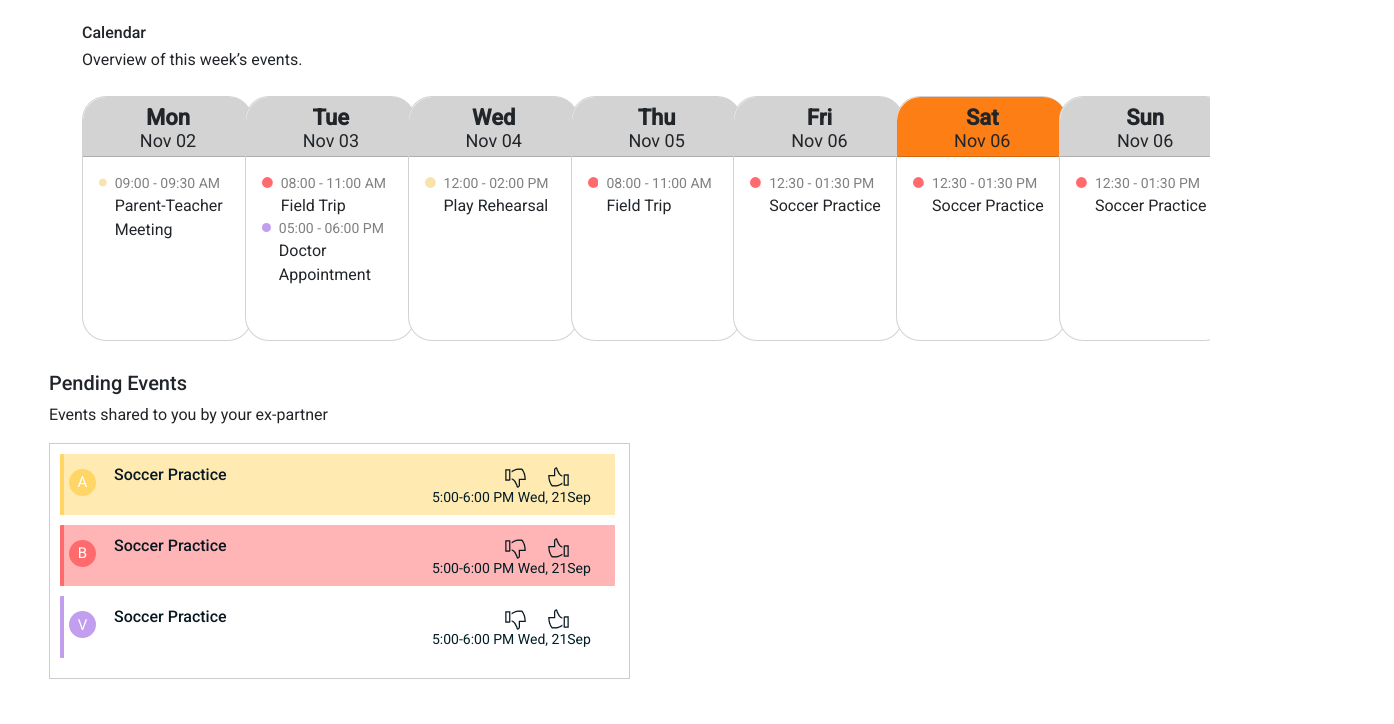
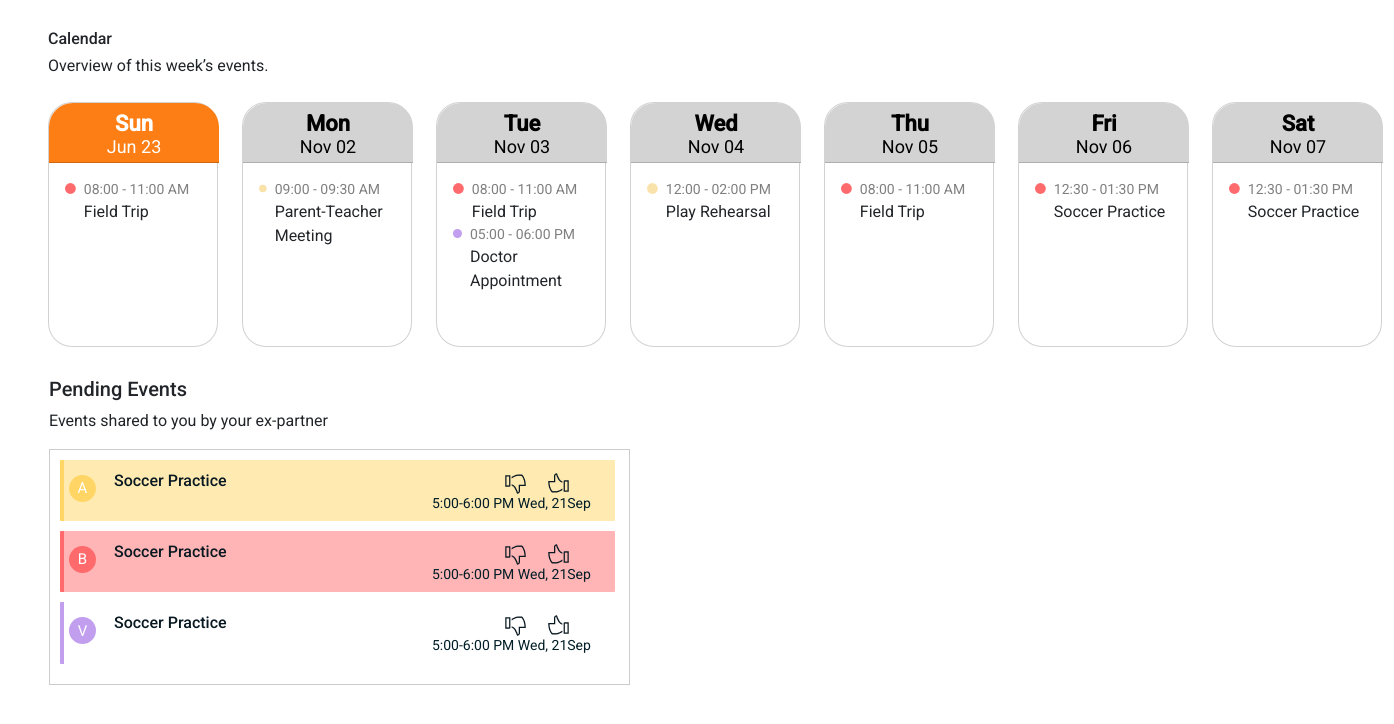
Before and after one commit to JULIERAJ/KIDS-FIRST-v2, a React (Create React App) app in the folder frontend/: page /homedashboard in a window 1280 px wide. Shown: the top 724 px of the page, 1394 px wide, since content can reach past the window. Built offline with nearby package versions, Linux system fonts and the light colour scheme; no server answers.

Commit message:
Add some changes on week events

```diff
--- a/frontend/src/components/HomeDashboard/HomeDashboard.css
+++ b/frontend/src/components/HomeDashboard/HomeDashboard.css
@@ -59,7 +59,6 @@
   border: 1px solid #ccc;
   padding: 10px;
   margin-bottom: 20px;
-
 }
 
 .event-box,
@@ -79,7 +78,6 @@
 }
 
 .message-boxes {
-
   overflow-y: auto;
 }
 
@@ -104,11 +102,11 @@
   display: flex;
 }
 
-  .left-column, .right-column {
+.left-column,
+.right-column {
   width: 555px;
   height: 353px;
 }
-
 
 .pending-events {
   width: 1202px;
@@ -129,7 +127,6 @@
 }
 
 .modal-event {
-
   /* Group 1000006325 */
 
   position: absolute;
@@ -137,8 +134,6 @@ width: 404px;
   height: 309px;
   left: 0px;
   top: 0px;
-
-
 }
 
 .day {
@@ -151,12 +146,12 @@ top: 0px;
 
 /* Apply color for today's date */
 .day-header .weekday.today {
-  color: #EB7005;
+  color: #eb7005;
   font-weight: bold;
 }
 
 .day-header .day.today {
-  color: #EB7005;
+  color: #eb7005;
   font-weight: bold;
 }
 
@@ -165,10 +160,7 @@ top: 0px;
   justify-content: center;
   align-items: center;
   height: 80px;
-
-
 }
-
 
 /* date identity for today : Straight cyan horizontal line */
 .rbc-date-cell.rbc-now.rbc-current button.rbc-button-link::before {
@@ -179,7 +171,7 @@ top: 0px;
   transform: translateY(-50%);
   width: 100px;
   height: 2px;
-  background-color: #34BDC3;
+  background-color: #34bdc3;
 }
 
 /* Adjust the styles for time slots */
@@ -193,7 +185,11 @@ top: 0px;
   margin-top: -10px;
 }
 
+.rbc-time-gutter.rbc-time-column {
+  padding-right: 20px;
+}
 
-.rbc-time-gutter.rbc-time-column {
-  padding-right: 20px
+.week-event {
+  margin-top: 30px;
+  margin-left: 150px;
 }
--- a/frontend/src/components/HomeDashboard/PendingEvents.jsx
+++ b/frontend/src/components/HomeDashboard/PendingEvents.jsx
@@ -9,11 +9,11 @@ import vector from '../../media/icons/Thumbs up.png';
 //////
 const getColorForBackground = (name) => {
   // Check if name is valid (not null or undefined)
-    if (name && typeof name === 'string' && name.length+1 > 0) {
+  if (name && typeof name === 'string' && name.length + 1 > 0) {
     const colorsBackground = {
-      'A': 'rgba(255, 214, 102, 0.5)',
-      'B': 'rgba(255, 107, 109, 0.5)',
-      'C': 'rgba(213, 202, 235, 0.5)',
+      A: 'rgba(255, 214, 102, 0.5)',
+      B: 'rgba(255, 107, 109, 0.5)',
+      C: 'rgba(213, 202, 235, 0.5)',
     };
     return colorsBackground[name.charAt(0).toUpperCase()] || 'rgba(0, 0, 0, 0)';
   } else {
@@ -43,7 +43,7 @@ const getColorForBackground = (name) => {
     top: 0,
     left: 0,
     marginLeft: '5px',
-        marginTop: '15px'
+    marginTop: '15px',
   };
 
   const titleStyle = {
@@ -57,7 +57,7 @@ const getColorForBackground = (name) => {
     marginLeft: '15px',
     position: 'absolute',
     top: '-8px',
-        marginTop: '20px'
+    marginTop: '20px',
   };
 
   const contentWrapperStyle = {
@@ -78,35 +78,38 @@ const getColorForBackground = (name) => {
 
   const boxStyle = {
     backgroundColor: getColorForBackground(kidsName),
-        border:'0px',
+    border: '0px',
     borderLeft: `4px solid ${color}`,
     height: '100%',
     display: 'flex',
     flexDirection: 'row',
     alignItems: 'center',
-        borderRadius:'1px',
+    borderRadius: '1px',
     position: 'relative',
     top: 0,
     left: 0,
-        start: 'top'
-
+    start: 'top',
   };
 
   return (
-        <><div className="event-box" style={boxStyle}>
+    <>
+      <div className="event-box" style={boxStyle}>
         <div style={contentWrapperStyle}>
           <div className="title" style={titleStyle}>
             {title && <span>{title} </span>}
           </div>
           {/* Container for image icons */}
           <div style={{ display: 'flex', alignItems: 'center' }}>
-
             {/* First image icon
                     <ManagePendingEvent>*/}
-                     <img src={image} alt="icon" style={{ marginLeft: '80%', marginRight: '20px' }} />{/*</ManagePendingEvent>*/}
+            <img
+              src={image}
+              alt="icon"
+              style={{ marginLeft: '80%', marginRight: '20px' }}
+            />
+            {/*</ManagePendingEvent>*/}
             {/* Second image icon */}
             <img src={image2} alt="icon" />
-
           </div>
           <div style={timingStyle}>
             {timing && <span style={{ marginLeft: '63%' }}>{timing}</span>}
@@ -117,7 +120,6 @@ const getColorForBackground = (name) => {
         </span>
       </div>
     </>
-
   );
 };
 DayEvent.propTypes = {
@@ -156,7 +158,7 @@ const PendingEvents = () => {
       timing: '5:00-6:00 PM   Wed, 21Sep',
       color: '#ffd666',
       image: thumbsDown,
-            image2: vector
+      image2: vector,
     },
     {
       id: 2,
@@ -165,7 +167,7 @@ const PendingEvents = () => {
       timing: '5:00-6:00 PM   Wed, 21Sep',
       color: '#ff6b6d',
       image: thumbsDown,
-            image2: vector
+      image2: vector,
     },
     {
       id: 3,
@@ -174,7 +176,7 @@ const PendingEvents = () => {
       timing: '5:00-6:00 PM   Wed, 21Sep',
       color: '#c29eef',
       image: thumbsDown,
-            image2: vector
+      image2: vector,
     },
   ];
 
@@ -190,14 +192,11 @@ const PendingEvents = () => {
           ))}
         </div>
       </div>
-
-
     </div>
   );
 };
 
-
 PendingEvents.propTypes = {
-    pendingMessages: PropTypes.array.isRequired // Define prop types here
+  pendingMessages: PropTypes.array.isRequired, // Define prop types here
 };
 export default PendingEvents;
--- a/frontend/src/components/HomeDashboard/WeeksOverview.jsx
+++ b/frontend/src/components/HomeDashboard/WeeksOverview.jsx
@@ -1,5 +1,5 @@
 import React from 'react';
-import { Container, Row, Col, Card } from 'react-bootstrap';
+import { Row, Col, Card } from 'react-bootstrap';
 import 'bootstrap/dist/css/bootstrap.min.css';
 import { FaCircle } from 'react-icons/fa6';
 
@@ -7,6 +7,7 @@ import { FaCircle } from 'react-icons/fa6';
 const customStyles = {
   yellow: {
     backgroundColor: '#ffeb3b', // or any yellow you like
+    color: 'black', // default text color for non-Saturday yellow cards
   },
   red: {
     backgroundColor: '#f44336', // or any red you like
@@ -15,18 +16,19 @@ const customStyles = {
     backgroundColor: '#9c27b0', // or any purple you like
   },
   grey: {
-    backgroundColor: '#D3D3D3 ', // Bootstrap grey
+    backgroundColor: '#D3D3D3', // Bootstrap grey
   },
   orange: {
     backgroundColor: '#fd7e14', // or any orange you like
+    color: 'white', // white text color for Saturday
   },
 };
 
-const DayCard = ({ day, date, events }) => {
-  const headerColor = day === 'Sat' ? customStyles.orange : customStyles.grey;
+const DayCard = ({ day, date, events, isToday }) => {
+  const headerColor = isToday ? customStyles.orange : customStyles.grey;
+  const textColor = isToday ? 'white' : 'black';
 
   return (
-    <>
     <Card
       style={{
         borderRadius: '24px',
@@ -36,7 +38,7 @@ const DayCard = ({ day, date, events }) => {
       }}
     >
       <Card.Header
-          className=" text-center"
+        className="text-center"
         style={{
           ...headerColor,
           borderTopLeftRadius: '24px',
@@ -49,8 +51,8 @@ const DayCard = ({ day, date, events }) => {
           style={{
             fontSize: '22px',
             fontWeight: '600',
-
             lineHeight: '25.78px',
+            color: textColor, // text color for today and other days
           }}
         >
           {day}
@@ -59,8 +61,8 @@ const DayCard = ({ day, date, events }) => {
           style={{
             fontSize: '18px',
             fontWeight: '400',
-
             lineHeight: '21.09px',
+            color: textColor, // text color for today and other days
           }}
         >
           {date}
@@ -97,7 +99,6 @@ const DayCard = ({ day, date, events }) => {
         ))}
       </Card.Body>
     </Card>
-    </>
   );
 };
 
@@ -133,7 +134,7 @@ export default function WeeksOverview() {
         {
           time: '12:00 - 02:00 PM',
           title: 'Play Rehearsal',
-          color: ' #FAE3AA     ',
+          color: '#FAE3AA',
         },
       ],
     },
@@ -143,7 +144,7 @@ export default function WeeksOverview() {
       events: [
         { time: '08:00 - 11:00 AM', title: 'Field Trip', color: '#FF6B6D' },
       ],
-    }, // An empty events array
+    },
     {
       day: 'Fri',
       date: 'Nov 06',
@@ -157,7 +158,7 @@ export default function WeeksOverview() {
     },
     {
       day: 'Sat',
-      date: 'Nov 06',
+      date: 'Nov 07',
       events: [
         {
           time: '12:30 - 01:30 PM',
@@ -166,25 +167,35 @@ export default function WeeksOverview() {
         },
       ],
     },
-    {
-      day: 'Sun',
-      date: 'Nov 06',
-      events: [
-        {
-          time: '12:30 - 01:30 PM',
-          title: 'Soccer Practice',
-          color: '#FF6B6D',
-        },
-      ],
-    },
-    // ... and so on for the rest of the days
   ];
+
+  const today = new Date();
+  const formatter = new Intl.DateTimeFormat('en-US', {
+    weekday: 'short',
+    day: '2-digit',
+    month: 'short',
+  });
+  const formattedDate = formatter.format(today).replace(/,/g, '');
+  const todayParts = formattedDate.split(' ');
+
+  // Define today's events
+  const todayEvents = [
+    { time: '08:00 - 11:00 AM', title: 'Field Trip', color: '#FF6B6D' },
+  ];
+
+  // Add today's date to the days array
+  days.unshift({
+    day: todayParts[0],
+    date: `${todayParts[1]} ${todayParts[2]}`,
+    events: todayEvents,
+  });
+
   return (
-    <Container className="mt-4">
+    <div className="week-event">
       <div>
         <h5
           style={{
-            font: 'Roboto',
+            fontFamily: 'Roboto',
             fontWeight: '500',
             fontSize: '16px',
             lineHeight: '18.75px',
@@ -195,10 +206,9 @@ export default function WeeksOverview() {
       </div>
 
       <div>
-        {' '}
         <p
           style={{
-            font: 'Roboto',
+            fontFamily: 'Roboto',
             fontWeight: '300',
             fontSize: '16px',
             lineHeight: '18.75px',
@@ -210,12 +220,15 @@ export default function WeeksOverview() {
       <Row className="flex-nowrap" style={{ overflowX: 'auto' }}>
         {days.map((day, index) => (
           <Col key={index} style={{ flex: 1, minWidth: '160px' }}>
-            {' '}
-            {/* Minimum width can be adjusted */}
-            <DayCard day={day.day} date={day.date} events={day.events} />
+            <DayCard
+              day={day.day}
+              date={day.date}
+              events={day.events}
+              isToday={index === 0} // today is always the first element in the array
+            />
           </Col>
         ))}
       </Row>
-    </Container>
+    </div>
   );
 }
```
Lines whose indentation alone changed are shown as unchanged.
